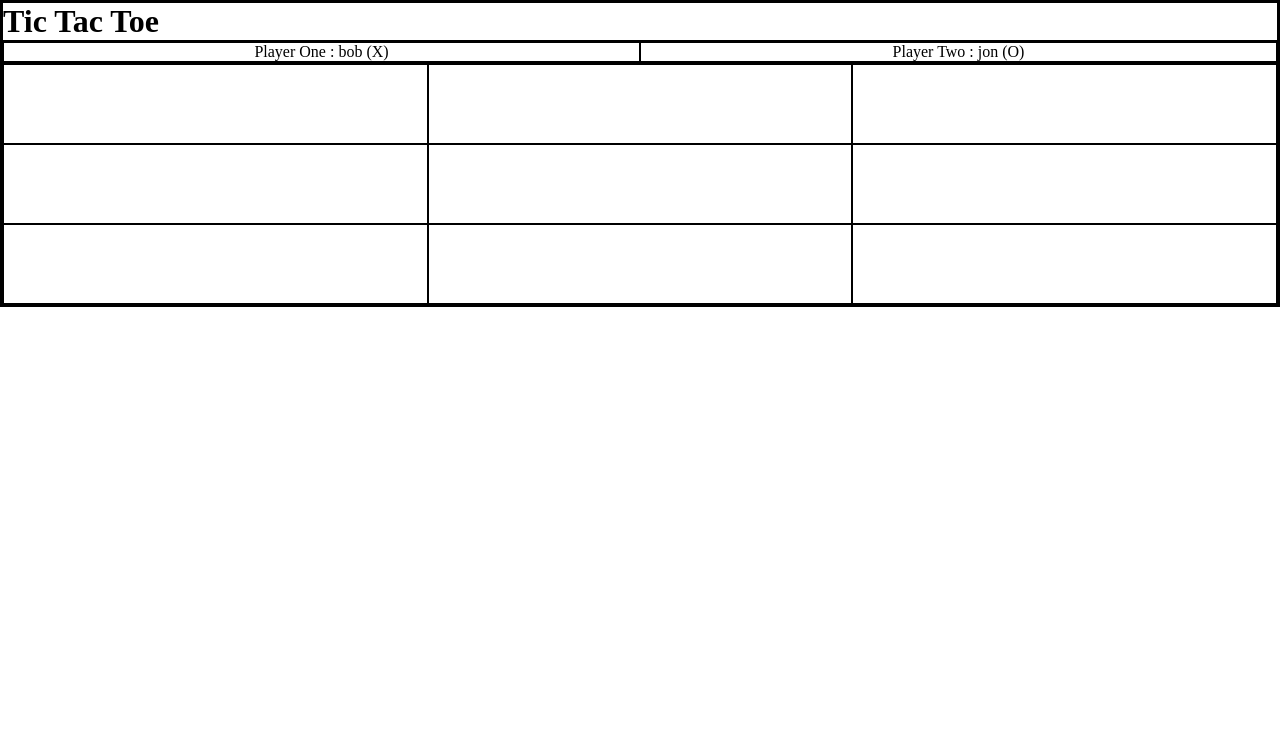
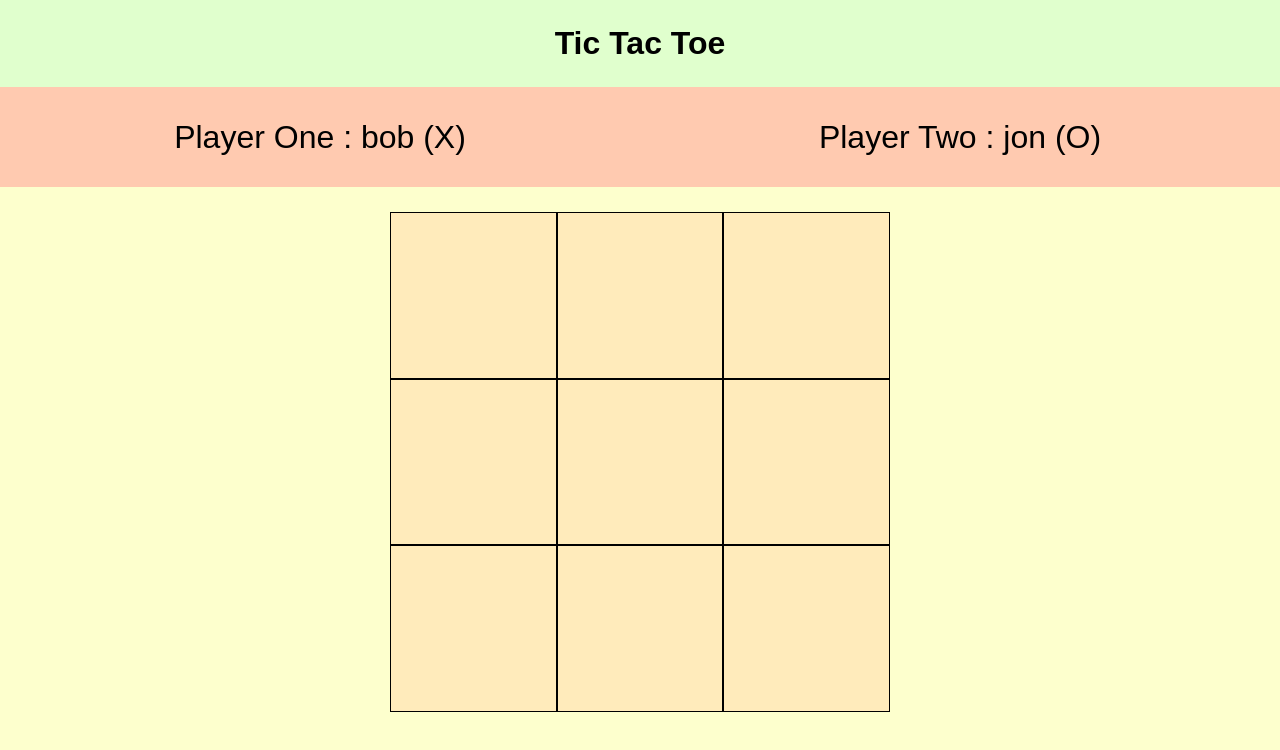
Before and after one commit to wenjebs/tic-tac-toe, a plain HTML site: page index.html in a window 1280 px wide. Drawn offline with Linux system fonts and the light colour scheme.

Commit message:
Style game

```diff
--- a/index.html
+++ b/index.html
@@ -14,6 +14,9 @@
         <div class="playerOne"></div>
         <div class="playerTwo"></div>
     </div>
-    <div class="game-board"></div>
+
+    <div class="container">
+        <div class="game-board"></div>
+    </div>
 </body>
 </html>
--- a/style.css
+++ b/style.css
@@ -1,22 +1,44 @@
 * {
-    border: solid 1px black;
     padding: 0;
     margin: 0;
     text-decoration: none;
+    font-family: sans-serif;
+}
+
+body {
+    background-color: #fdffcd;
+}
+h1 {
+    text-align: center;
+    padding: 25px;
+    background-color: #e0ffcd;
 }
 .players {
     display: flex;
     justify-content: center;
+    background-color: #ffcab0;
+    height: 100px;
+    font-size: xx-large;
 }
 .players>div{
     flex: 1;
     text-align: center;
+    display: flex;
+    align-items: center;
+    justify-content: center;
+}
+.container{
+    display: flex;
+    align-items: center;
+    justify-content: center;
+    margin:25px
 }
 .game-board {
     display: grid;
     grid-template: 1fr 1fr 1fr / 1fr 1fr 1fr;
-    height: 30vh;
-
+    height: 500px;
+    width: 500px;
+    background-color: #ffebbb;
 }
 
 .game-board>div {
@@ -25,4 +47,11 @@
     height: -webkit-fill-available;
     justify-content: center;
     align-items: center;
+    border: 1px solid black;
+    font-size: xx-large;
+    font-family: sans-serif;
 }
+
+.game-board>div:hover {
+    background-color: #ab9d7c;
+}
```
